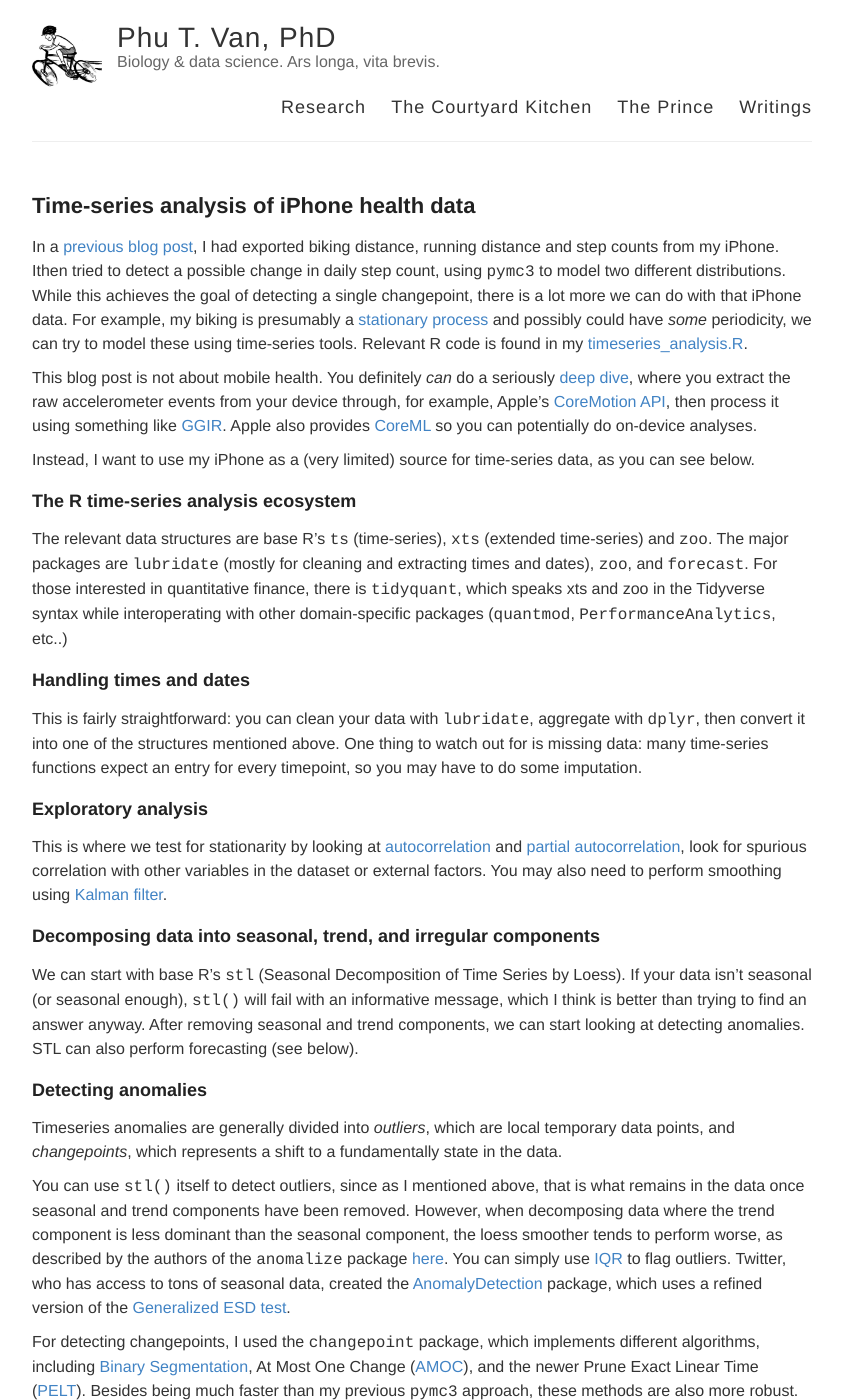
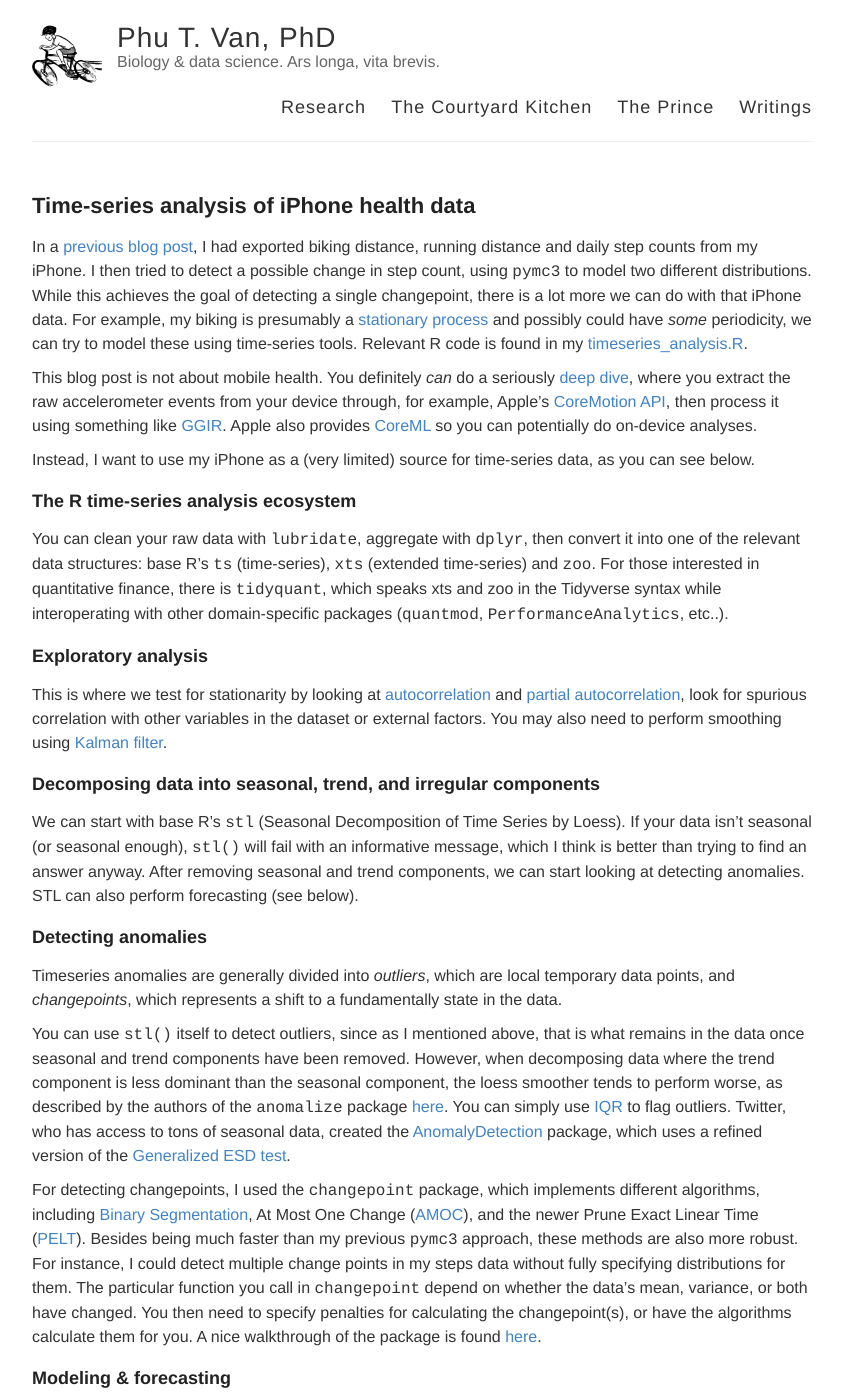
Before and after one commit to ptvan/ptvan.github.io, a Jekyll site: the page built from _posts/2019-11-15-timeseries-analysis-of-iPhone-health_data.md, in a window 1280 px wide and 1400 px high. Shown: the whole window, without its empty margins (218-1061 px from the left). Built offline with Jekyll 4.4.1, drawn with Linux system fonts in a browser that asks for light colours; some of the changed text lies outside the part shown.

Commit message:
minor tweaks

```diff
--- a/_posts/2019-11-15-timeseries-analysis-of-iPhone-health_data.md
+++ b/_posts/2019-11-15-timeseries-analysis-of-iPhone-health_data.md
@@ -3,25 +3,26 @@
 title: Time-series analysis of iPhone health data
 ---
 
-In a [previous blog post](https://ptvan.github.io/Python-MCMC-nuggets/), I had exported biking distance, running distance and step counts from my iPhone. Ithen  tried to detect a possible change in daily step count, using `pymc3` to model two different distributions. While this achieves the goal of detecting a single changepoint, there is a lot more we can do with that iPhone data. For example, my biking is presumably a [stationary process](https://en.wikipedia.org/wiki/Stationary_process) and possibly could have _some_ periodicity, we can try to model these using time-series tools. Relevant R code is found in my [timeseries_analysis.R](https://github.com/ptvan/R-snippets/blob/master/timeseries_analysis.R).
+In a [previous blog post](https://ptvan.github.io/Python-MCMC-nuggets/), I had exported biking distance, running distance and daily step counts from my iPhone. I then tried to detect a possible change in step count, using `pymc3` to model two different distributions. While this achieves the goal of detecting a single changepoint, there is a lot more we can do with that iPhone data. For example, my biking is presumably a [stationary process](https://en.wikipedia.org/wiki/Stationary_process) and possibly could have _some_ periodicity, we can try to model these using time-series tools. Relevant R code is found in my [timeseries_analysis.R](https://github.com/ptvan/R-snippets/blob/master/timeseries_analysis.R).
 
 This blog post is not about mobile health. You definitely *can* do a seriously [deep dive](https://towardsdatascience.com/run-or-walk-detecting-user-activity-with-machine-learning-and-core-ml-part-1-9658c0dcdd90), where you extract the raw accelerometer events from your device through, for example, Apple's [CoreMotion API](https://developer.apple.com/documentation/coremotion), then process it using something like [GGIR](https://cran.r-project.org/web/packages/GGIR/vignettes/GGIR.html). Apple also provides [CoreML](https://developer.apple.com/documentation/coreml) so you can potentially do on-device analyses.
 
 Instead, I want to use my iPhone as a (very limited) source for time-series data, as you can see below.
 
 ### The R time-series analysis ecosystem
-The relevant data structures are base R's `ts` (time-series), `xts` (extended time-series) and `zoo`. The major packages are `lubridate` (mostly for cleaning and extracting times and dates), `zoo`, and `forecast`. For those interested in quantitative finance, there is `tidyquant`, which speaks xts and zoo in the Tidyverse syntax while interoperating with other domain-specific packages (`quantmod`, `PerformanceAnalytics`, etc..)
 
-### Handling times and dates
-This is fairly straightforward: you can clean your data with `lubridate`, aggregate with `dplyr`, then convert it into one of the structures mentioned above. One thing to watch out for is missing data: many time-series functions expect an entry for every timepoint, so you may have to do some imputation.
+You can clean your raw data with `lubridate`, aggregate with `dplyr`, then convert it into one of the relevant data structures: base R's `ts` (time-series), `xts` (extended time-series) and `zoo`. For those interested in quantitative finance, there is `tidyquant`, which speaks xts and zoo in the Tidyverse syntax while interoperating with other domain-specific packages (`quantmod`, `PerformanceAnalytics`, etc..).
 
 ### Exploratory analysis
+
 This is where we test for stationarity by looking at [autocorrelation](https://en.wikipedia.org/wiki/Autocorrelation) and [partial autocorrelation](https://en.wikipedia.org/wiki/Partial_autocorrelation_function), look for spurious correlation with other variables in the dataset or external factors. You may also need to perform smoothing using [Kalman filter](https://en.wikipedia.org/wiki/Kalman_filter).
 
 ### Decomposing data into seasonal, trend, and irregular components
+
 We can start with base R's `stl` (Seasonal Decomposition of Time Series by Loess). If your data isn't seasonal (or seasonal enough), `stl()` will fail with an informative message, which I think is better than trying to find an answer anyway. After removing seasonal and trend components, we can start looking at detecting anomalies. STL can also perform forecasting (see below).
 
 ### Detecting anomalies
+
 Timeseries anomalies are generally divided into *outliers*, which are local temporary data points, and *changepoints*, which represents a shift to a fundamentally state in the data.
 
 You can use `stl()` itself to detect outliers, since as I mentioned above, that is what remains in the data once seasonal and trend components have been removed. However, when decomposing data where the trend component is less dominant than the seasonal component, the loess smoother tends to perform worse, as described by the authors of the `anomalize` package [here](https://cran.r-project.org/web/packages/anomalize/vignettes/anomalize_methods.html). You can simply use [IQR](https://en.wikipedia.org/wiki/Interquartile_range) to flag outliers. Twitter, who has access to tons of seasonal data, created the [AnomalyDetection](https://blog.twitter.com/engineering/en_us/a/2015/introducing-practical-and-robust-anomaly-detection-in-a-time-series.html) package, which uses a refined version of the [Generalized ESD test](https://www.itl.nist.gov/div898/handbook/eda/section3/eda35h3.htm).
```
Also changed, not shown: other parts of _posts/2019-11-15-timeseries-analysis-of-iPhone-health_data.md (+3 -1 lines).
